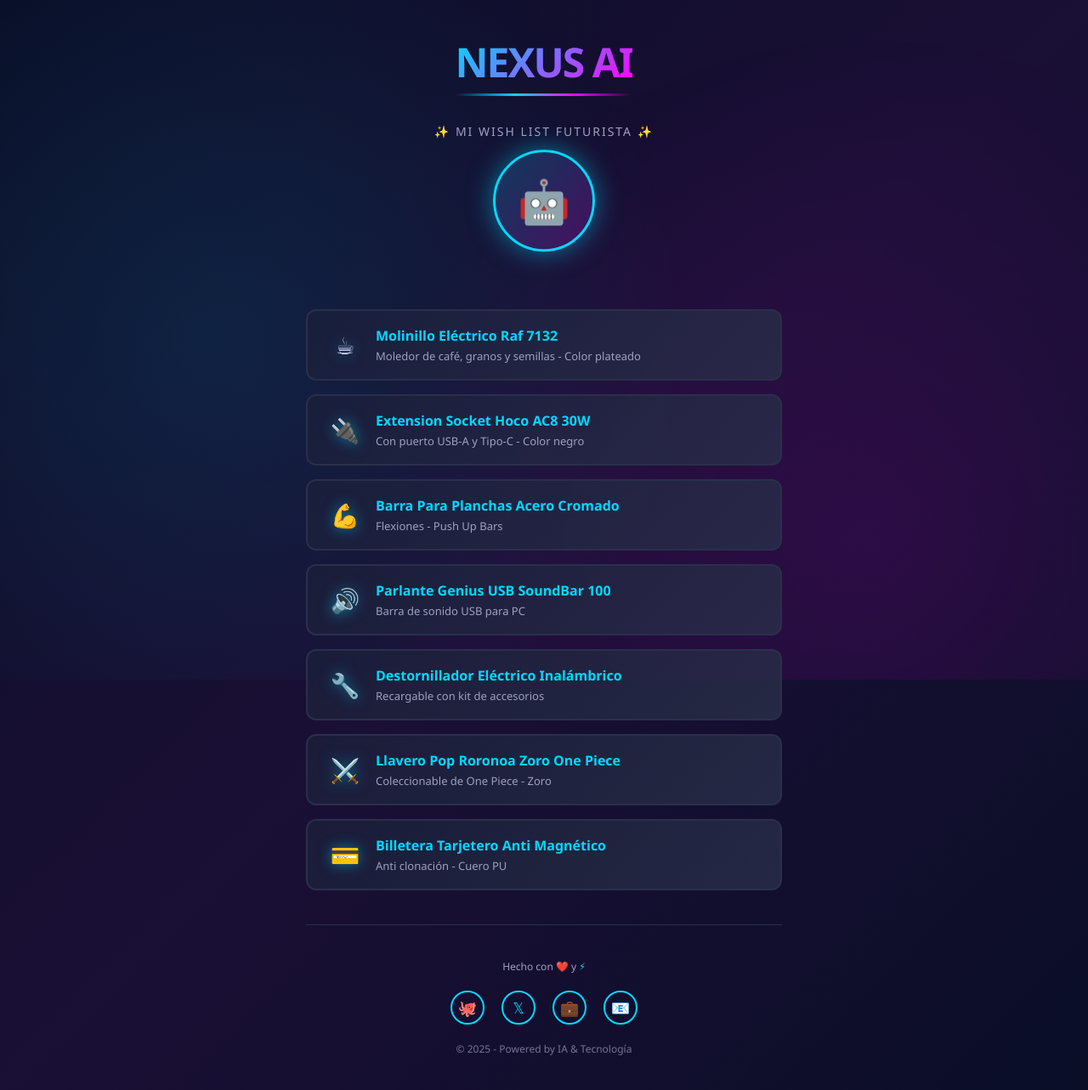
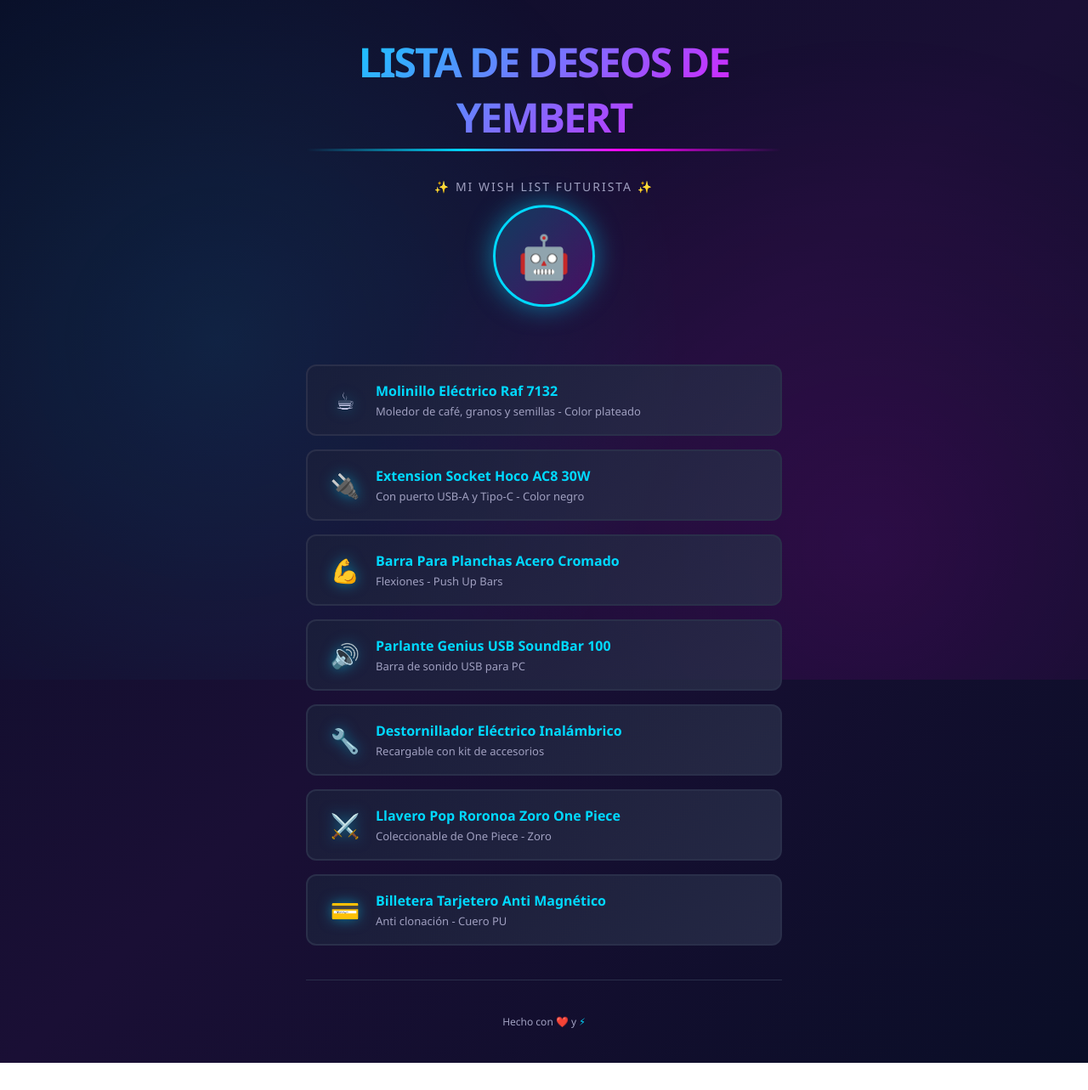
Before and after one commit to yemboy/amigo-secreto, a plain HTML site: page index.html in a window 1280 px wide. Shown: the whole page at 85% size. After the commit the page ends 1251 px from the top, so only its background shows below. Drawn offline with Linux system fonts and the light colour scheme.

Commit message:
Update logo text and remove social links from footer

```diff
--- a/index.html
+++ b/index.html
@@ -318,7 +318,7 @@
 <body>
     <div class="container">
         <div class="header">
-            <div class="logo">NEXUS AI</div>
+            <div class="logo">Lista de Deseos de Yembert</div>
             <p class="subtitle">✨ Mi Wish List Futurista ✨</p>
             <div class="profile-pic">🤖</div>
         </div>
@@ -404,13 +404,6 @@
 
         <footer class="footer">
             <p>Hecho con <span style="color: var(--secondary);">❤️</span> y <span style="color: var(--primary);">⚡</span></p>
-            <div class="social-links">
-                <div class="social-link" onclick="alert('GitHub Profile')">🐙</div>
-                <div class="social-link" onclick="alert('Twitter/X')">𝕏</div>
-                <div class="social-link" onclick="alert('LinkedIn')">💼</div>
-                <div class="social-link" onclick="alert('Email')">📧</div>
-            </div>
-            <p style="margin-top: 20px; opacity: 0.7;">© 2025 - Powered by IA & Tecnología</p>
         </footer>
     </div>
 
```
